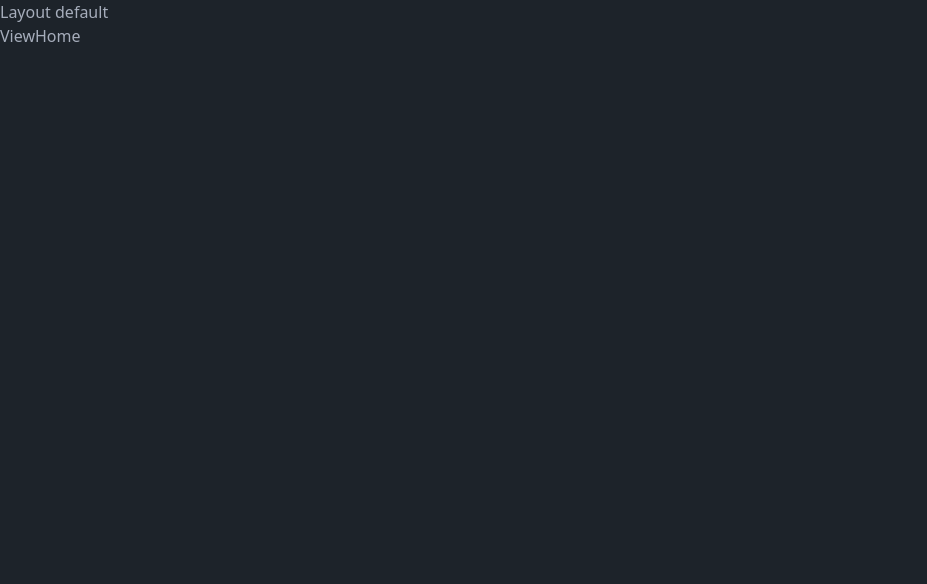
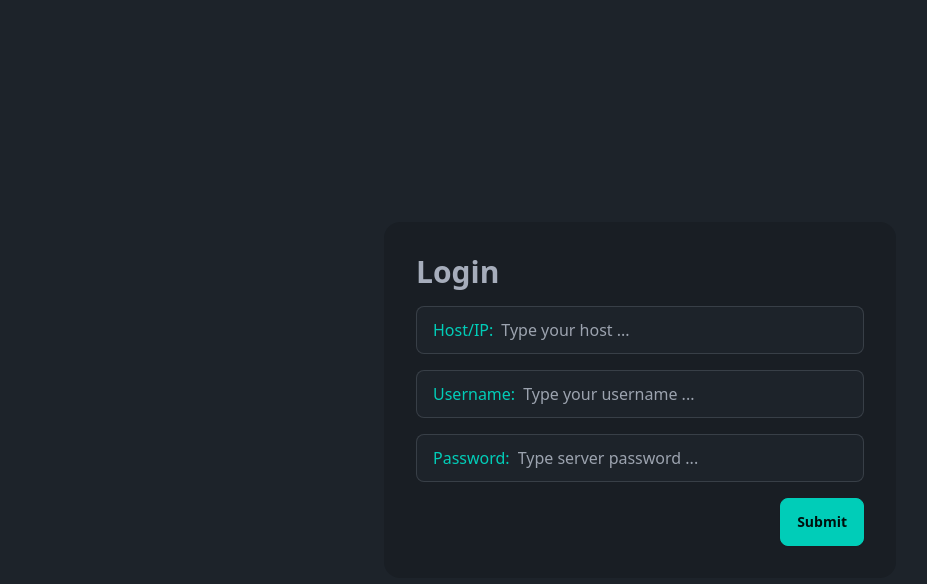
Before and after one commit to ReIay-project/relay-client, a Vue app: page / in a window 1280 px wide. Shown: the top 584 px of the page, without its empty margins (0-927 px from the left). Built offline with nearby package versions, Linux system fonts and the light colour scheme.

Commit message:
LOGIN-WINDOW: create form-login for application

```diff
--- /dev/null
+++ b/src/components/form/FormLogin.vue
@@ -0,0 +1,99 @@
+<template>
+  <SowForm
+    ref="loginForm"
+    class="space-y-4"
+    @submit.prevent="onSubmit"
+  >
+    <h4 class="text-3xl font-bold">
+      Login
+    </h4>
+    <UiInput
+      v-model="formData.host"
+      label="Host/IP:"
+      placeholder="Type your host ..."
+      :rules="rules"
+    />
+    <UiInput
+      v-model="formData.name"
+      label="Username:"
+      placeholder="Type your username ..."
+      :rules="rules"
+    />
+    <UiInput
+      v-model="formData.password"
+      label="Password:"
+      placeholder="Type server password ..."
+      type="password"
+    />
+    <div class="flex">
+      <button
+        type="submit"
+        class="
+          btn btn-accent w-full
+          lg:ml-auto lg:w-auto
+        "
+        :class="{
+          'pointer-events-none': isAwait
+        }"
+      >
+        <span
+          v-if="isAwait"
+          class="loading loading-bars"
+        />
+        <span v-else>Submit</span>
+      </button>
+    </div>
+  </Sowform>
+
+  <!-- Нужно продумать как будут работать тосты -->
+  <div
+    v-if="isProcessing"
+    class="toast"
+  >
+    <div class="alert alert-info">
+      <span>New message arrived.</span>
+    </div>
+  </div>
+</template>
+
+<script setup lang="ts">
+import UiInput from '../ui/UiInput/UiInput.vue';
+import { SowForm } from '../../libs/sow-form/components';
+import { ref } from 'vue';
+import { useAwait, useProcessing } from '../../assets/composables';
+import { delay } from '../../assets/utils';
+import { defineRule } from '../../libs/sow-form/utils';
+
+const loginForm = ref<InstanceType<typeof SowForm> | null>(null);
+
+
+const formData = ref({
+  host: '',
+  name: '',
+  password: ''
+});
+
+const rules = [
+  defineRule((v) => !!v, 'This field is required.')
+];
+
+const { isProcessing, start } = useProcessing();
+
+const {
+  isAwait,
+  onSubmit
+} = useAwait({
+  async onSubmit() {
+    if (loginForm.value?.validate()) {
+      await delay(2000);
+      start();
+
+    }
+  }
+});
+
+</script>
+
+<style scoped>
+
+</style>
--- /dev/null
+++ b/src/components/ui/UiInput/UiInput.vue
@@ -0,0 +1,76 @@
+<template>
+  <div class="space-y-1">
+    <label
+      class="input input-bordered flex items-center gap-2"
+      :class="{
+        'input-disabled': disabled,
+        'input-error': invalidMessage
+      }"
+    >
+      <span class="text-accent">
+        {{ label }}
+      </span>
+      <input
+        ref="inputField"
+        v-model="innerValue"
+        class="grow"
+        :placeholder="placeholder"
+        :name="name"
+        :value="modelValue"
+        :type="type"
+        :disabled="disabled"
+      >
+    </label>
+
+    <div
+      v-if="invalidMessage"
+      class="text-error"
+    >
+      {{ invalidMessage }}
+    </div>
+  </div>
+</template>
+
+<script setup lang="ts">
+import { useField } from '../../../libs/sow-form/compose';
+import { IFormRule } from '../../../libs/sow-form/interface';
+import { computed, InputTypeHTMLAttribute, ref } from 'vue';
+
+const emit = defineEmits(['update:modelValue']);
+
+const props = withDefaults(defineProps<{
+  disabled?: boolean;
+  placeholder?: string;
+  label?: string;
+  type?: InputTypeHTMLAttribute
+  name?: string
+  rules?: IFormRule[]
+  modelValue: string
+}>(), {
+  modelValue: '',
+  type: 'text'
+});
+
+const innerValue = computed({
+  get() {
+    return props.modelValue;
+  },
+  set(v: string) {
+    emit('update:modelValue', v);
+  },
+});
+
+const inputField = ref<HTMLInputElement | null>(null);
+
+const { invalidMessage } = useField({
+  modelValue: innerValue,
+  rules: props.rules || [],
+  name: props.name,
+  field: inputField,
+  isLazy: true
+});
+</script>
+
+<style scoped>
+
+</style>
--- a/src/layouts/LayoutDefault.vue
+++ b/src/layouts/LayoutDefault.vue
@@ -1,6 +1,5 @@
 <template>
-  <div>
-    <div>Layout default</div>
+  <div class="w-screen h-screen">
     <RouterView />
   </div>
 </template>
--- a/src/views/ViewHome.vue
+++ b/src/views/ViewHome.vue
@@ -1,11 +1,21 @@
 <template>
-  <div>
-    ViewHome
+  <div
+    class="
+      container px-4 mx-auto w-full h-full flex justify-center items-center
+      lg:px-0
+    "
+  >
+    <div class="card bg-base-200 w-full lg:w-[512px]">
+      <div class="card-body">
+        <FormLogin />
+      </div>
+    </div>
   </div>
 </template>
 
 <script setup lang="ts">
 
+import FormLogin from '../components/form/FormLogin.vue';
 </script>
 
 <style scoped>
```
